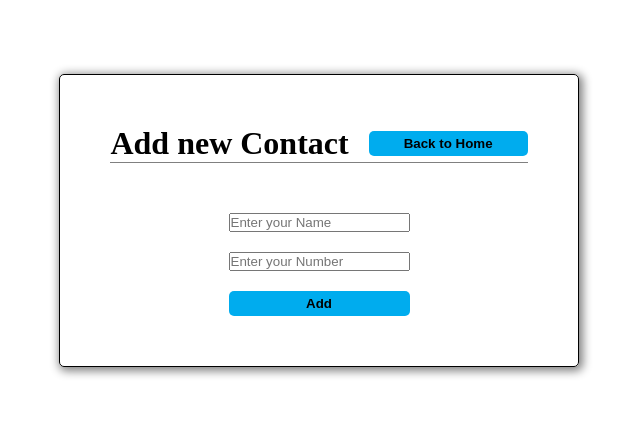
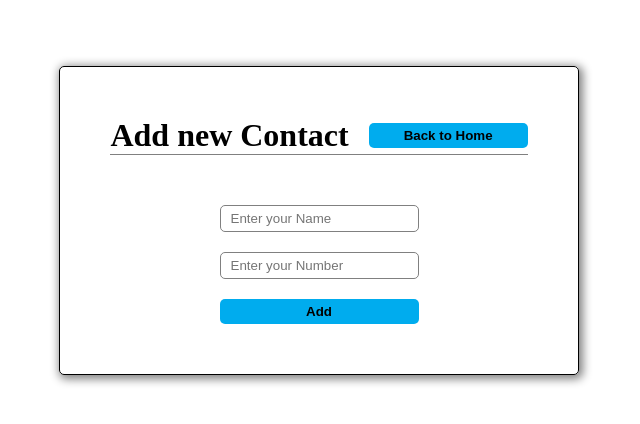
Before and after one commit to Masoudbkhti/contacts, a React (Vite) app: page /new-contact in a window 1280 px wide. Shown: the part 180-604 px from the top of the page, without its empty margins (321-961 px from the left). Built offline with nearby package versions, Linux system fonts and the light colour scheme.

Commit message:
add useRef for Contact adding form

```diff
--- a/db.json
+++ b/db.json
@@ -4,6 +4,11 @@
       "name": "Ali",
       "number": "09351504731",
       "id": 1
+    },
+    {
+      "name": "Masoud",
+      "number": "09109498706",
+      "id": 2
     }
   ]
 }
--- a/src/index.css
+++ b/src/index.css
@@ -25,6 +25,11 @@
 }
 .btn-del:hover {
   background-color: rgb(189, 118, 91);
+}
+.input {
+  border: 1px solid gray;
+  border-radius: 5px;
+  padding: 5px 10px;
 }
 .app {
   width: 100%;
--- a/src/pages/EditContact.jsx
+++ b/src/pages/EditContact.jsx
@@ -37,12 +37,14 @@ export const EditContact = () => {
           placeholder="Edit your Name"
           value={name}
           onChange={(e) => setName(e.target.value)}
+          className="input"
         />
         <input
           type="text"
           placeholder="Edit your Number"
           value={number}
           onChange={(e) => setNumber(e.target.value)}
+          className="input"
         />
         <button className="btn" type="submit">
           Edit
--- a/src/pages/NewContact.jsx
+++ b/src/pages/NewContact.jsx
@@ -1,4 +1,4 @@
-import { useState } from "react";
+import { useState, useRef } from "react";
 import axios from "axios";
 import { Link } from "react-router-dom";
 const CONTACTS_LIST_API = "http://localhost:3000/contacts";
@@ -6,6 +6,7 @@ const CONTACTS_LIST_API = "http://localhost:3000/contacts";
 export const NewContact = () => {
   const [name, setName] = useState("");
   const [number, setNumber] = useState("");
+  const inputRef = useRef(null);
 
   const addContactHandler = async () => {
     try {
@@ -21,6 +22,7 @@ export const NewContact = () => {
     addContactHandler();
     setName("");
     setNumber("");
+    inputRef.current.focus();
   };
 
   return (
@@ -37,12 +39,15 @@ export const NewContact = () => {
           placeholder="Enter your Name"
           value={name}
           onChange={(e) => setName(e.target.value)}
+          className="input"
+          ref={inputRef}
         />
         <input
           type="text"
           placeholder="Enter your Number"
           value={number}
           onChange={(e) => setNumber(e.target.value)}
+          className="input"
         />
         <button className="btn" type="submit">
           Add
```
